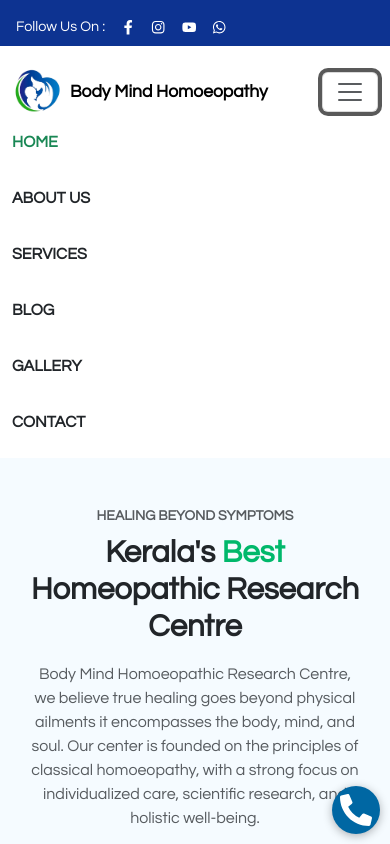
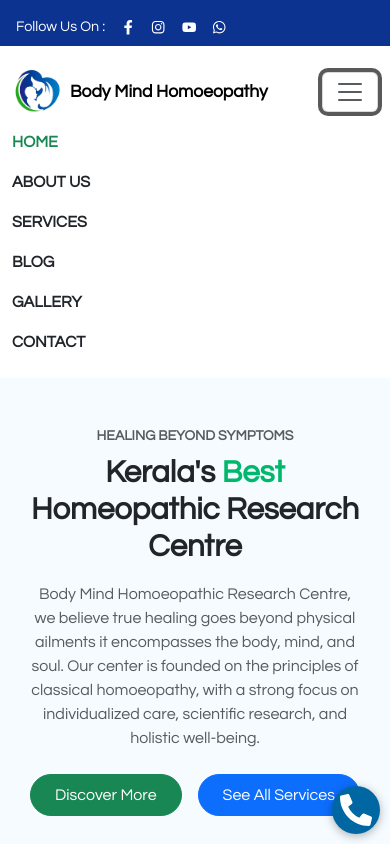
Before and after one commit to itsriyaas/Homeopathy, a React (Vite) app: page / in a window 390 px wide. Both pictures are taken after a click on the button 350 px from the left and 91 px from the top of the page. Shown: the top 844 px of the page. Built offline with nearby package versions, Linux system fonts and the light colour scheme.

Commit message:
header fix

```diff
--- a/src/components/AboutSection.jsx
+++ b/src/components/AboutSection.jsx
@@ -59,7 +59,7 @@
                         <p className="text-muted">
                             <strong>Dr. Aiswarya</strong> was honored with the Best Researcher Award by the Central Council for Research in Homoeopathy (CCRH), New Delhi, for her groundbreaking thesis on the Effectiveness of Homoeopathy in the Treatment of Epilepsy Among Children, successfully treating over 30 pediatric cases of epileptiform fits with homoeopathic remedies.
                         </p>
-                        <p className='text-muted'>Specialisations</p>
+                        <p className='text-muted fw-bold'>Specialisations :</p>
                         <ul>
                             <li>Homoeopathy</li>
                             <li>Allergy</li>
--- a/src/components/DoctorProfile.jsx
+++ b/src/components/DoctorProfile.jsx
@@ -42,7 +42,7 @@
           <div className="col-md-8" data-aos="fade-right">
             <p>{doctor.description}</p>
 
-            <h5 className="mt-4">Specializations</h5>
+            <h5 className="mt-4 fw-bold">Specializations :</h5>
             <ul>
               {doctor.specializations.map((spec, index) => (
                 <li key={index}>{spec}</li>
--- a/src/components/Header.jsx
+++ b/src/components/Header.jsx
@@ -37,7 +37,7 @@
           <Navbar.Toggle aria-controls="basic-navbar-nav" onClick={() => setExpanded(!expanded)} />
 
           <Navbar.Collapse id="basic-navbar-nav" className="justify-content-center">
-            <Nav className="gap-3 fw-bold">
+            <Nav className="gap-md-3 fw-bold">
               {['/', '/about-us', '/services','/blog', '/gallery', '/contact'].map((path, idx) => {
                 const labels = ['HOME', 'ABOUT US', 'SERVICES','BLOG', 'GALLERY', 'CONTACT'];
                 return (
```
